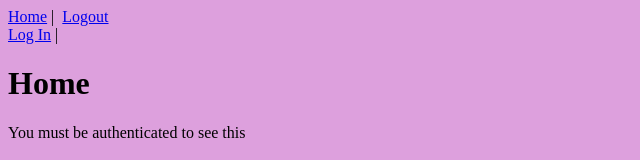
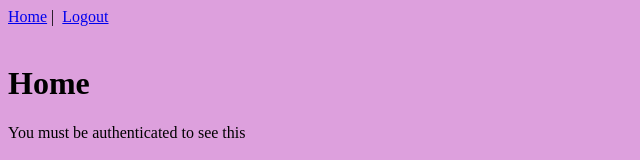
Before and after one commit to skelly7681/Capstone-Project, a Vue app in the folder vue/: page / in a window 1280 px wide. Shown: the top 160 px of the page, without its empty margins (0-640 px from the left). Built offline with nearby package versions, Linux system fonts and the light colour scheme; sample sign-in values are in the browser's storage.

Commit message:
Login Button Toggle Functioning

```diff
--- a/vue/src/views/Home.vue
+++ b/vue/src/views/Home.vue
@@ -1,6 +1,6 @@
 <template>
   <div class="home" id="home">
-    <router-link to="/login">Log In</router-link>&nbsp;|&nbsp;
+    <router-link to="/login" v-if="this.$store.state.currentUser">Log In</router-link>&nbsp;&nbsp;
     <h1>Home</h1>
     <p>You must be authenticated to see this</p>
   </div>
```
